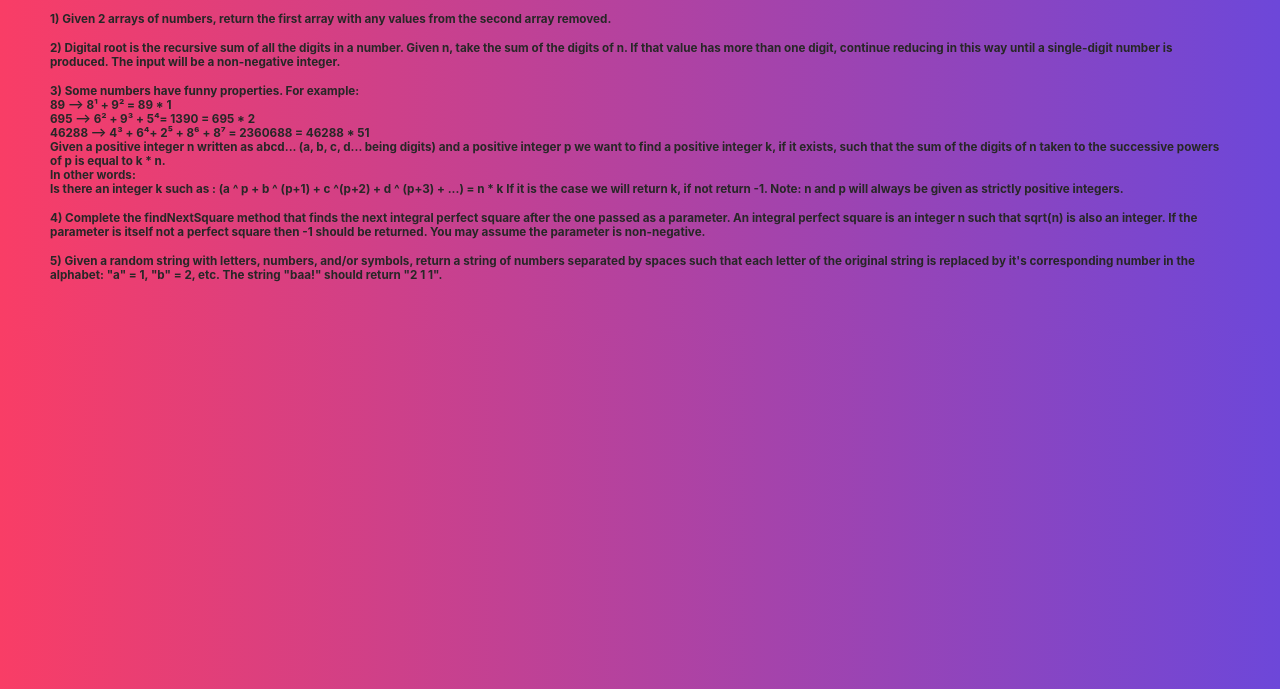
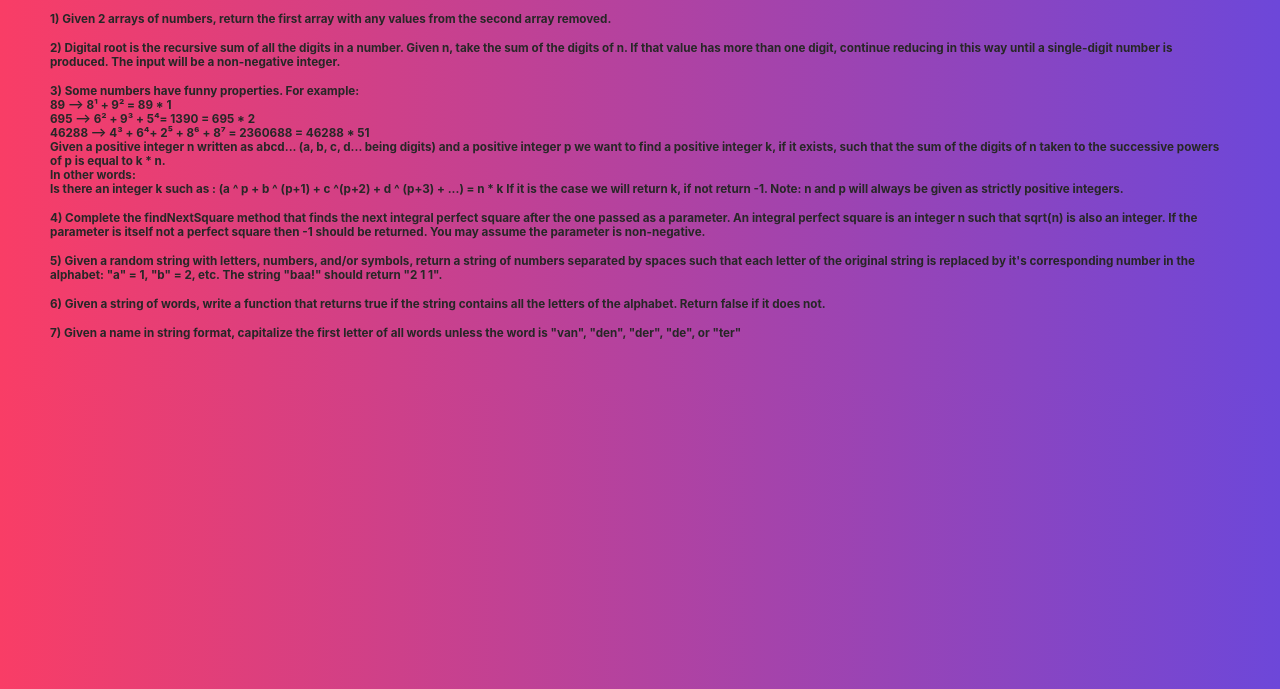
Before and after one commit to bneuswanger/kata, a plain HTML site: page index.html in a window 1280 px wide. Shown: the part 111-800 px from the top of the page. Drawn offline with Linux system fonts and the light colour scheme.

Commit message:
couple new ones added

```diff
--- a/index.html
+++ b/index.html
@@ -26,6 +26,8 @@
         Note: n and p will always be given as strictly positive integers.</h3>
     <h3>4) Complete the findNextSquare method that finds the next integral perfect square after the one passed as a parameter. An integral perfect square is an integer n such that sqrt(n) is also an integer. If the parameter is itself not a perfect square then -1 should be returned. You may assume the parameter is non-negative.</h3>
     <h3>5) Given a random string with letters, numbers, and/or symbols, return a string of numbers separated by spaces such that each letter of the original string is replaced by it's corresponding number in the alphabet: "a" = 1, "b" = 2, etc. The string "baa!" should return "2 1 1".</h3>
+    <h3>6) Given a string of words, write a function that returns true if the string contains all the letters of the alphabet. Return false if it does not.</h3>
+    <h3>7) Given a name in string format, capitalize the first letter of all words unless the word is "van", "den", "der", "de", or "ter"</h3>
 </body>
 
 </html>
```
Also changed, not shown: app.js (+109 -8 lines).
